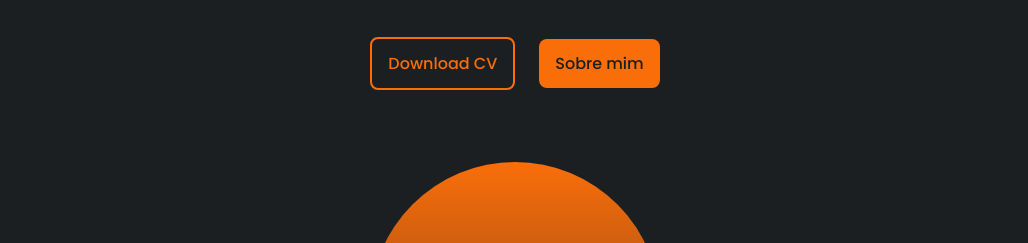
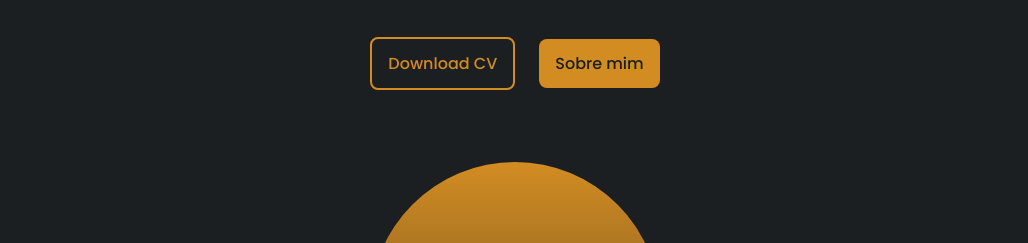
Before and after one commit to adrianoarch/beacademy-devstart-frontend-myportfolio, a plain HTML site: page index.html in a window 1280 px wide. Shown: the part 245-488 px from the top of the page, without its empty margins (125-1153 px from the left). Drawn offline with nearby package versions, Linux system fonts and the light colour scheme.

Commit message:
Alterando cores da paleta principal e adicionando comentários com novas cores

```diff
--- a/assets/styles/pattern.css
+++ b/assets/styles/pattern.css
@@ -13,12 +13,12 @@
           Mostarda: hsl(36, 72%, 48%)
           cORAL: hsl(25, 96%, 51%)
     */
-    --first-hue: 25;
-    --sat: 96%;
-    --lig: 51%;
+    --first-hue: 36;
+    --sat: 72%;
+    --lig: 48%;
     --second-hue: 219;
     --first-color: hsl(var(--first-hue), var(--sat), var(--lig));
-    --first-color-alt: hsl(var(--first-hue), var(--sat), 67%); /* -4% */
+    --first-color-alt: hsl(var(--first-hue), var(--sat), 44%); /* -4% */
     --title-color: hsl(var(--second-hue), 15%, 95%);
     --text-color: hsl(var(--second-hue), 8%, 75%);
     --text-color-light: hsl(var(--second-hue), 4%, 55%);
```
